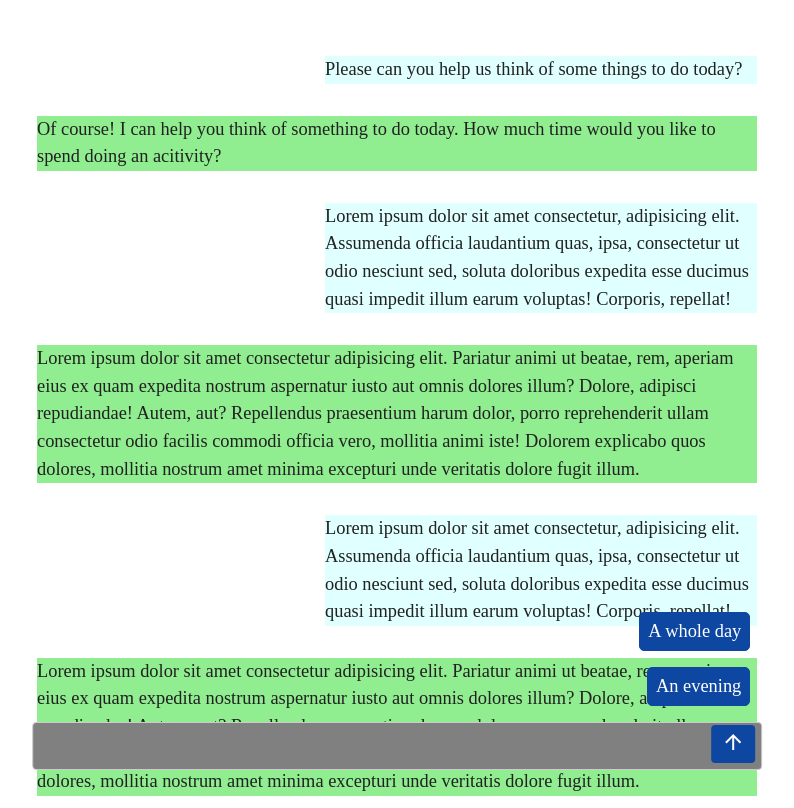
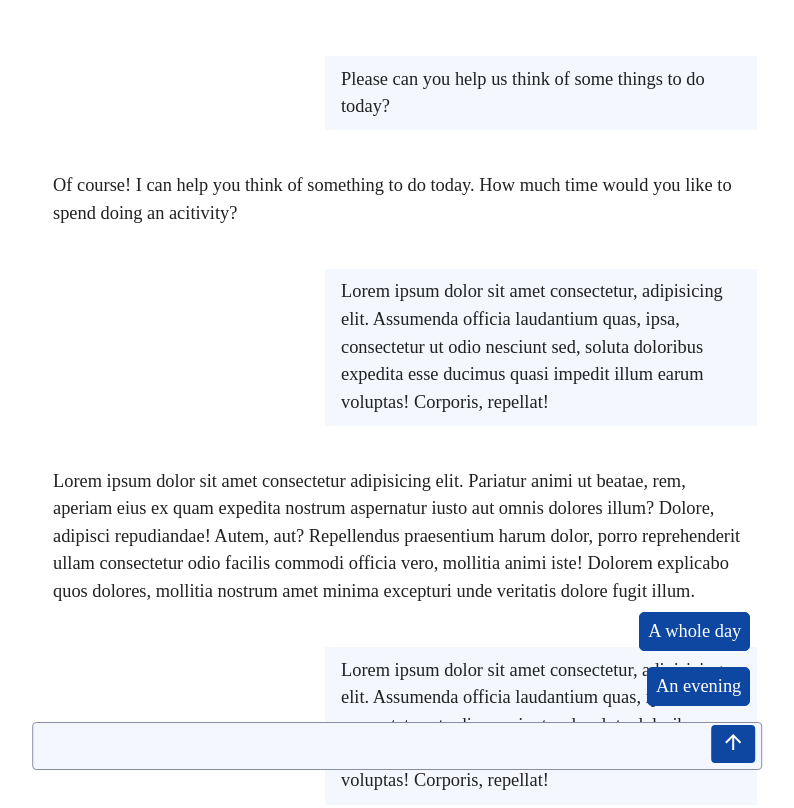
Before and after one commit to aaron-watts/UnintelligentInterface, a plain HTML site: page index.html in a window 1280 px wide. Shown: the top 808 px of the page, without its empty margins (243-1037 px from the left). Drawn offline with Linux system fonts and the light colour scheme; a web font is replaced by a local one.

Commit message:
app.css ~~ update styling

```diff
--- a/assets/styles/app.css
+++ b/assets/styles/app.css
@@ -150,8 +150,8 @@ textarea:not([cols]) {
     display: inline-flex;
     width: 95%;
     align-items: flex-end;
-    border: 1px solid #ccc;
-    background: grey;
+    border: 1px solid var(--border);
+    background: var(--accent-bg);
     border-radius: 4px;
     overflow: hidden;
     left: 50%;
@@ -181,10 +181,11 @@ textarea:not([cols]) {
 }
 
 .user-msg {
-    background-color: lightcyan;
+    background-color: var(--accent-bg);
     width: 60%;
     margin-left: auto;
     margin-right: 0;
+
 }
 
 @media only screen and (max-width: 720px) {
@@ -193,13 +194,12 @@ textarea:not([cols]) {
     }
 }
 
-.ui-feedback {
-    background-color: lightgreen;
-}
+.ui-feedback {}
 
 .user-msg,
 .ui-feedback {
     margin-block: 2rem;
+    padding: .6rem 1rem;
 }
 
 main > div:last-of-type {
```
